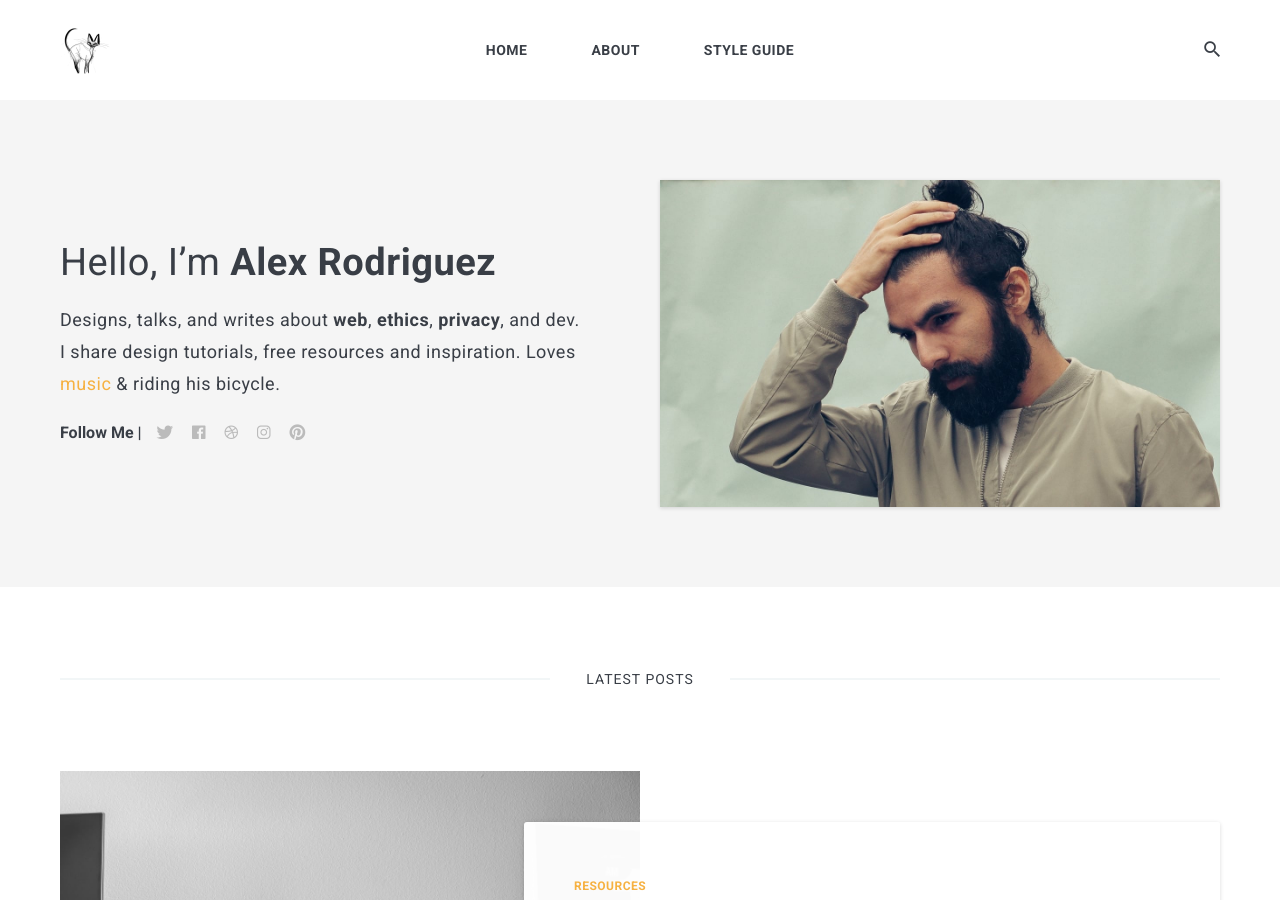
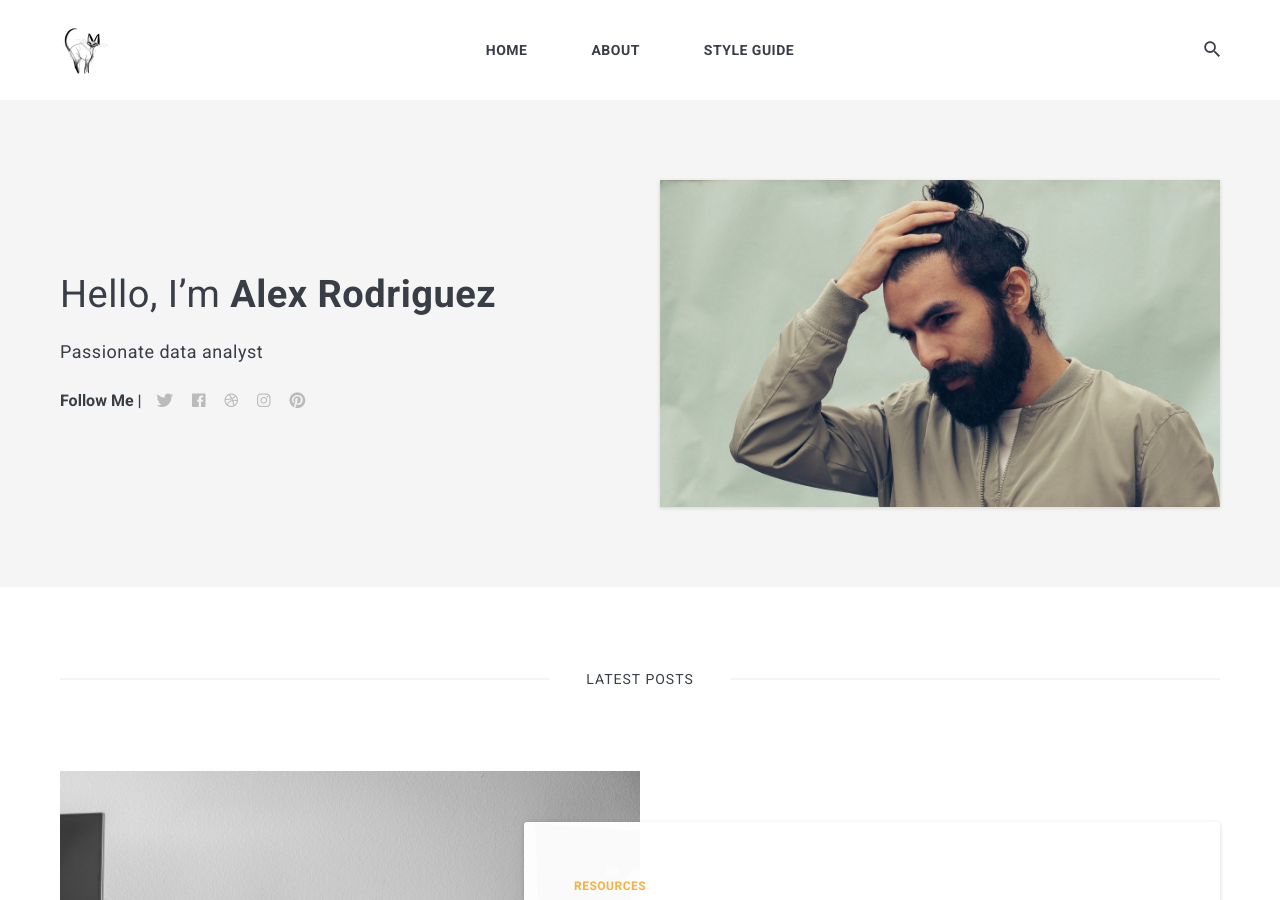
Before and after one commit to WindyCatHub/Journey-to-Data-Science, a Jekyll site: the page built from index.html, in a window 1280 px wide and 900 px high. Built offline with Jekyll 4.4.1, drawn with Linux system fonts in a browser that asks for light colours; nearby versions of some CDN libraries; the list of posts is cut into pages by our own code.

Commit message:
Update settings.yml

```diff
--- a/_data/settings.yml
+++ b/_data/settings.yml
@@ -8,10 +8,10 @@
 #-------------------------------
 # Author Settings
 author:
-  name: Alex Rodriguez
+  name: Dalia Breskuvienė
   image: 01.jpg
   say-hello: Hello, I’m <strong>Alex Rodriguez</strong>
-  bio: Designs, talks, and writes about <strong>web</strong>, <strong>ethics</strong>, <strong>privacy</strong>, and dev. I share design tutorials, free resources and inspiration. Loves <a href="#">music</a> & riding his bicycle.
+  bio: Passionate data analyst
 
 
 #-------------------------------
```
